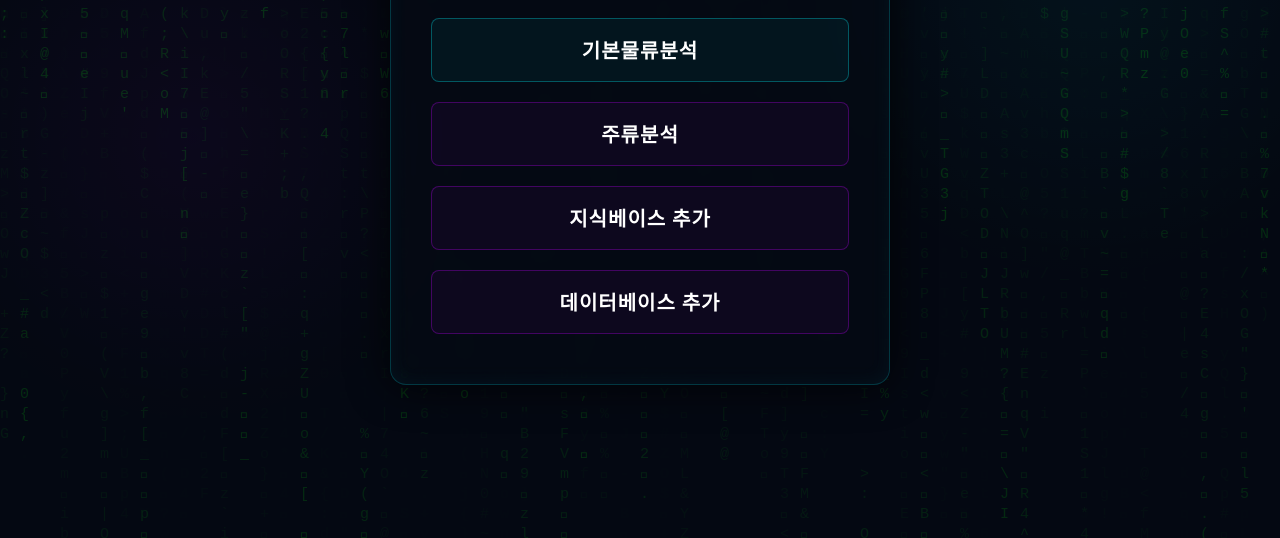
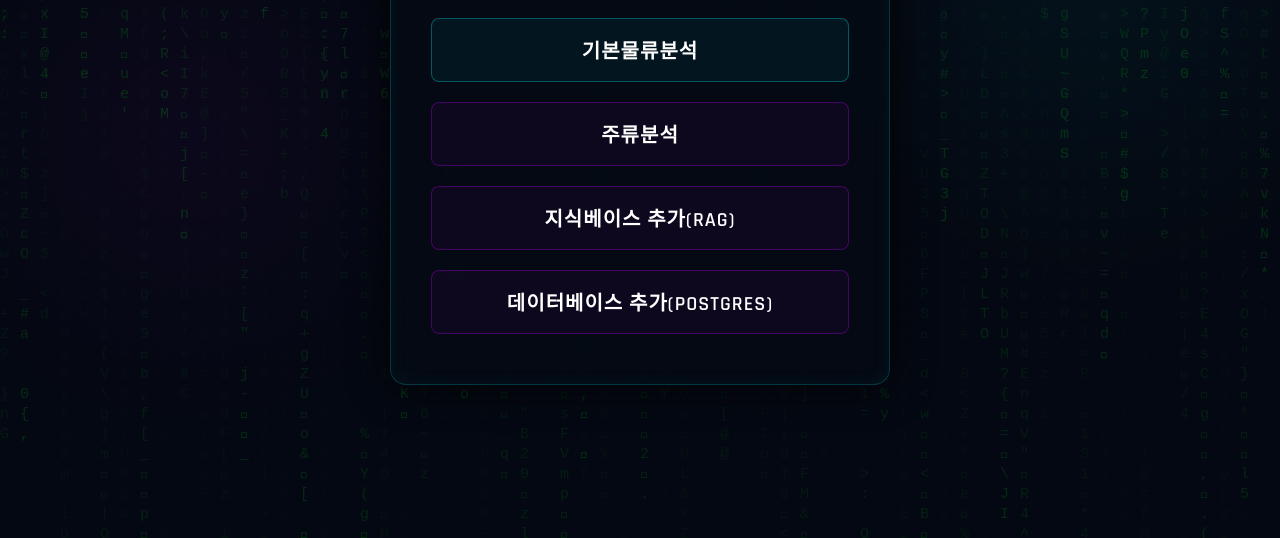
Before and after one commit to lim6112j/n8n-interface, a website: page public/index.html in a window 1280 px wide. Shown: the part 262-800 px from the top of the page. Drawn offline with Linux system fonts and the light colour scheme.

Commit message:
small text

```diff
--- a/public/index.html
+++ b/public/index.html
@@ -1,10 +1,13 @@
 <!DOCTYPE html>
 <html lang="en">
+
 <head>
     <meta charset="UTF-8">
     <meta name="viewport" content="width=device-width, initial-scale=1.0">
     <title>Ciel Mobility AI Agent - Home</title>
-    <link href="https://fonts.googleapis.com/css2?family=Orbitron:wght@400;500;700&family=Rajdhani:wght@300;500;600;700&family=Inter:wght@300;400;600&display=swap" rel="stylesheet">
+    <link
+        href="https://fonts.googleapis.com/css2?family=Orbitron:wght@400;500;700&family=Rajdhani:wght@300;500;600;700&family=Inter:wght@300;400;600&display=swap"
+        rel="stylesheet">
     <style>
         :root {
             --neon-cyan: #00f3ff;
@@ -112,8 +115,10 @@
         .nav-btn::before {
             content: '';
             position: absolute;
-            top: 0; left: -100%;
-            width: 100%; height: 100%;
+            top: 0;
+            left: -100%;
+            width: 100%;
+            height: 100%;
             background: linear-gradient(90deg, transparent, rgba(0, 243, 255, 0.2), transparent);
             transition: all 0.4s ease;
         }
@@ -147,6 +152,7 @@
         }
     </style>
 </head>
+
 <body>
 
     <canvas id="matrix-bg"></canvas>
@@ -157,8 +163,8 @@
         <div class="button-group">
             <a href="basic_analysis.html" class="nav-btn">기본물류분석</a>
             <a href="basic_analysis.html" class="nav-btn secondary">주류분석</a>
-            <a href="knowledge_base.html" class="nav-btn secondary">지식베이스 추가</a>
-            <a href="database_add.html" class="nav-btn secondary">데이터베이스 추가</a>
+            <a href="knowledge_base.html" class="nav-btn secondary">지식베이스 추가(RAG)</a>
+            <a href="database_add.html" class="nav-btn secondary">데이터베이스 추가(POSTGRES)</a>
         </div>
     </div>
 
@@ -188,4 +194,5 @@
         window.addEventListener('resize', () => { width = canvas.width = window.innerWidth; height = canvas.height = window.innerHeight; });
     </script>
 </body>
+
 </html>
```
